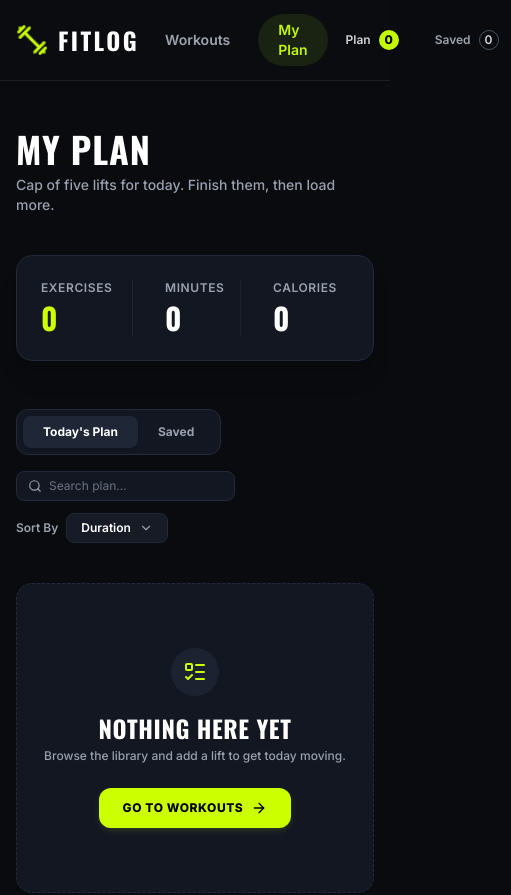
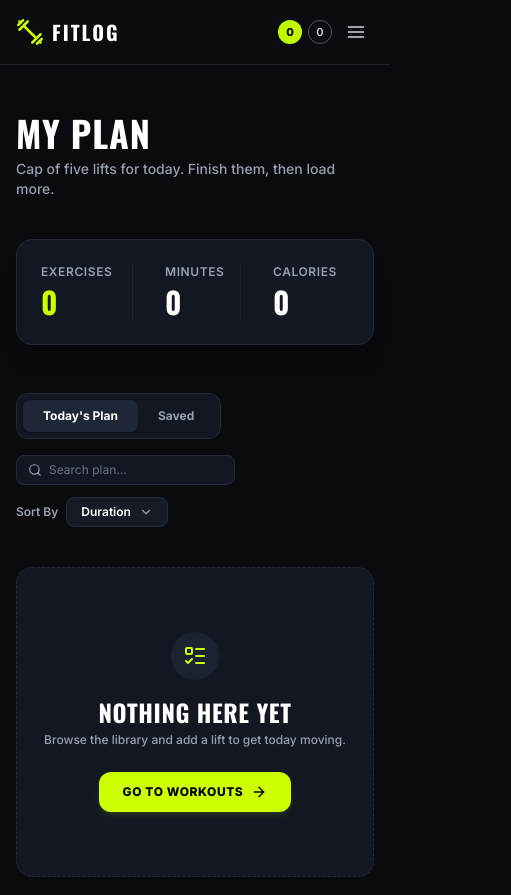
Before and after one commit to anannasaha76/Fit-Log, a Next.js app: page /my-plan in a window 390 px wide. Shown: the top 895 px of the page, 511 px wide, since content can reach past the window. Built offline with nearby package versions, Linux system fonts and the light colour scheme.

Commit message:
update navbar

```diff
--- a/src/components/Navbar.tsx
+++ b/src/components/Navbar.tsx
@@ -1,5 +1,5 @@
 "use client";
-import React from "react";
+import React, { useState } from "react";
 import Link from "next/link";
 import Image from "next/image";
 import { usePathname } from "next/navigation";
@@ -9,47 +9,131 @@ import logoImg from "@/assets/logo.png";
 export const Navbar: React.FC = () => {
   const pathname = usePathname();
   const { todayPlan, savedWorkouts, isHydrated } = useWorkout();
+  const [mobileOpen, setMobileOpen] = useState(false);
+
   const planCount = isHydrated ? todayPlan.length : 0;
   const savedCount = isHydrated ? savedWorkouts.length : 0;
   const isHome = pathname === "/";
   const isMyPlan = pathname === "/my-plan";
+
+  const navLinkClass = (active: boolean) =>
+    `px-4 sm:px-5 py-1.5 rounded-full text-sm font-semibold transition-all duration-200 ${
+      active ? "bg-[#1A2312] text-[#C2F800]" : "text-[#9CA3AF] hover:text-white"
+    }`;
+
   return (
     <header className="sticky top-0 z-50 bg-[#0C0D10]/95 backdrop-blur-md border-b border-[#1C1F26]">
-      <div className="max-w-7xl mx-auto px-4 sm:px-6 lg:px-8 h-20 flex items-center justify-between">
-        <div className="flex items-center gap-2.5 text-white font-extrabold text-xl tracking-wider">
-        <div className="w-8 h-8 rounded flex items-center justify-center">
-        <Image src={logoImg} alt="FitLog Logo" width={32} height={32} className="w-8 h-8 object-contain"/>
+      <div className="max-w-7xl mx-auto px-4 sm:px-6 lg:px-8 h-16 sm:h-20 flex items-center justify-between gap-2">
+        <div className="flex items-center gap-2 sm:gap-2.5 text-white font-extrabold text-xl tracking-wider shrink-0">
+          <div className="w-7 h-7 sm:w-8 sm:h-8 rounded flex items-center justify-center shrink-0">
+            <Image
+              src={logoImg}
+              alt="FitLog Logo"
+              width={32}
+              height={32}
+              className="w-7 h-7 sm:w-8 sm:h-8 object-contain"
+            />
           </div>
-        <span className="font-oswald text-2xl tracking-widest text-white">FITLOG</span>
+          <span className="font-oswald text-xl sm:text-2xl tracking-widest text-white">
+            FITLOG
+          </span>
         </div>
-
-        <nav className="flex items-center gap-2 p-1.5 ">
-          <Link href="/" className={`px-5 py-1.5 rounded-full text-sm font-semibold transition-all duration-200 ${
-              isHome
-                ? "bg-[#1A2312] text-[#C2F800]"
-                : "text-[#9CA3AF]"
-            }`}>Workouts</Link>
-          <Link href="/my-plan" className={`px-5 py-1.5 rounded-full text-sm font-semibold transition-all duration-200 ${
-              isMyPlan
-                ? "bg-[#1A2312] text-[#C2F800]"
-                : "text-[#9CA3AF]"
-            }`}>My Plan</Link>
+        <nav className="hidden md:flex items-center gap-2 p-1.5">
+          <Link href="/" className={navLinkClass(isHome)}>
+            Workouts
+          </Link>
+          <Link href="/my-plan" className={navLinkClass(isMyPlan)}>
+            My Plan
+          </Link>
         </nav>
-        <div className="flex items-center gap-3">
-          <div className="flex items-center gap-2 px-3 py-1.5 rounded-full transition-all group" title="Go to Today's Plan">
-            <span className="text-xs font-semibold text-[#D1D5DB]">
-              Plan</span>
+        <div className="flex items-center gap-1.5 sm:gap-3">
+          {/* Plan / Saved badges — compact on small screens */}
+          <div className="hidden sm:flex items-center gap-2 px-3 py-1.5 rounded-full transition-all group" title="Go to Today's Plan">
+            <span className="text-xs font-semibold text-[#D1D5DB]">Plan</span>
             <span className="w-5 h-5 rounded-full bg-[#C2F800] text-black font-extrabold text-xs flex items-center justify-center">
-              {planCount}</span>
+              {planCount}
+            </span>
           </div>
-         <div className="flex items-center gap-2 px-3 py-1.5 rounded-full transition-all group" title="Go to Saved Workouts">
-            <span className="text-xs font-semibold text-[#9CA3AF]">
-              Saved</span>
+          <div className="hidden sm:flex items-center gap-2 px-3 py-1.5 rounded-full transition-all group" title="Go to Saved Workouts">
+            <span className="text-xs font-semibold text-[#9CA3AF]">Saved</span>
             <span className="w-5 h-5 rounded-full border border-gray-600 text-gray-300 font-semibold text-xs flex items-center justify-center group-hover:border-gray-400 group-hover:text-white">
-              {savedCount}</span>
+              {savedCount}
+            </span>
+          </div>
+          <div className="flex sm:hidden items-center gap-1.5">
+            <span
+              className="w-6 h-6 rounded-full bg-[#C2F800] text-black font-extrabold text-[11px] flex items-center justify-center"
+              title="Today's Plan"
+            >
+              {planCount}
+            </span>
+            <span
+              className="w-6 h-6 rounded-full border border-gray-600 text-gray-300 font-semibold text-[11px] flex items-center justify-center"
+              title="Saved Workouts"
+            >
+              {savedCount}
+            </span>
+          </div>
+          <button
+            type="button"
+            onClick={() => setMobileOpen((prev) => !prev)}
+            aria-label="Toggle navigation menu"
+            aria-expanded={mobileOpen}
+            className="md:hidden flex items-center justify-center w-9 h-9 rounded-full text-[#D1D5DB] hover:text-white transition-colors"
+          >
+            {mobileOpen ? (
+              <svg width="20" height="20" viewBox="0 0 24 24" fill="none" stroke="currentColor" strokeWidth="2" strokeLinecap="round">
+                <line x1="18" y1="6" x2="6" y2="18" />
+                <line x1="6" y1="6" x2="18" y2="18" />
+              </svg>
+            ) : (
+              <svg width="20" height="20" viewBox="0 0 24 24" fill="none" stroke="currentColor" strokeWidth="2" strokeLinecap="round">
+                <line x1="3" y1="6" x2="21" y2="6" />
+                <line x1="3" y1="12" x2="21" y2="12" />
+                <line x1="3" y1="18" x2="21" y2="18" />
+              </svg>
+            )}
+          </button>
+        </div>
+      </div>
+      {mobileOpen && (
+        <div className="md:hidden border-t border-[#1C1F26] bg-[#0C0D10] px-4 pb-4 pt-2">
+          <nav className="flex flex-col gap-1">
+            <Link
+              href="/"
+              onClick={() => setMobileOpen(false)}
+              className={`px-4 py-2.5 rounded-lg text-sm font-semibold ${
+                isHome ? "bg-[#1A2312] text-[#C2F800]" : "text-[#9CA3AF]"
+              }`}
+            >
+              Workouts
+            </Link>
+            <Link
+              href="/my-plan"
+              onClick={() => setMobileOpen(false)}
+              className={`px-4 py-2.5 rounded-lg text-sm font-semibold ${
+                isMyPlan ? "bg-[#1A2312] text-[#C2F800]" : "text-[#9CA3AF]"
+              }`}
+            >
+              My Plan
+            </Link>
+          </nav>
+          <div className="flex sm:hidden items-center gap-3 mt-3 pt-3 border-t border-[#1C1F26]">
+            <div className="flex items-center gap-2 px-3 py-1.5 rounded-full">
+              <span className="text-xs font-semibold text-[#D1D5DB]">Plan</span>
+              <span className="w-5 h-5 rounded-full bg-[#C2F800] text-black font-extrabold text-xs flex items-center justify-center">
+                {planCount}
+              </span>
+            </div>
+            <div className="flex items-center gap-2 px-3 py-1.5 rounded-full">
+              <span className="text-xs font-semibold text-[#9CA3AF]">Saved</span>
+              <span className="w-5 h-5 rounded-full border border-gray-600 text-gray-300 font-semibold text-xs flex items-center justify-center">
+                {savedCount}
+              </span>
             </div>
           </div>
         </div>
+      )}
     </header>
   );
 };
```
Lines whose indentation alone changed are shown as unchanged.
